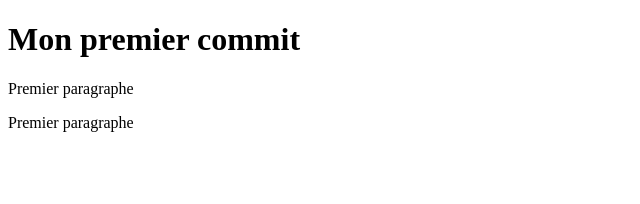
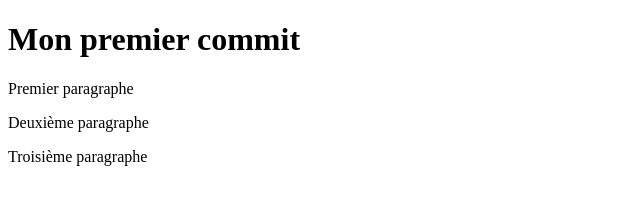
Before and after one commit to armyjojo/premier-projet, a plain HTML site: page index.html in a window 1280 px wide. Shown: the whole page, without its empty margins (0-640 px from the left). Drawn offline with Linux system fonts and the light colour scheme.

Commit message:
deuxième sauvegarde

```diff
--- a/index.html
+++ b/index.html
@@ -8,6 +8,7 @@
 <body>
    <h1>Mon premier commit</h1>
    <p>Premier paragraphe</p>
-   <p>Premier paragraphe</p>
+   <p>Deuxième paragraphe</p>
+   <p>Troisième paragraphe</p>
 </body>
 </html>
```
